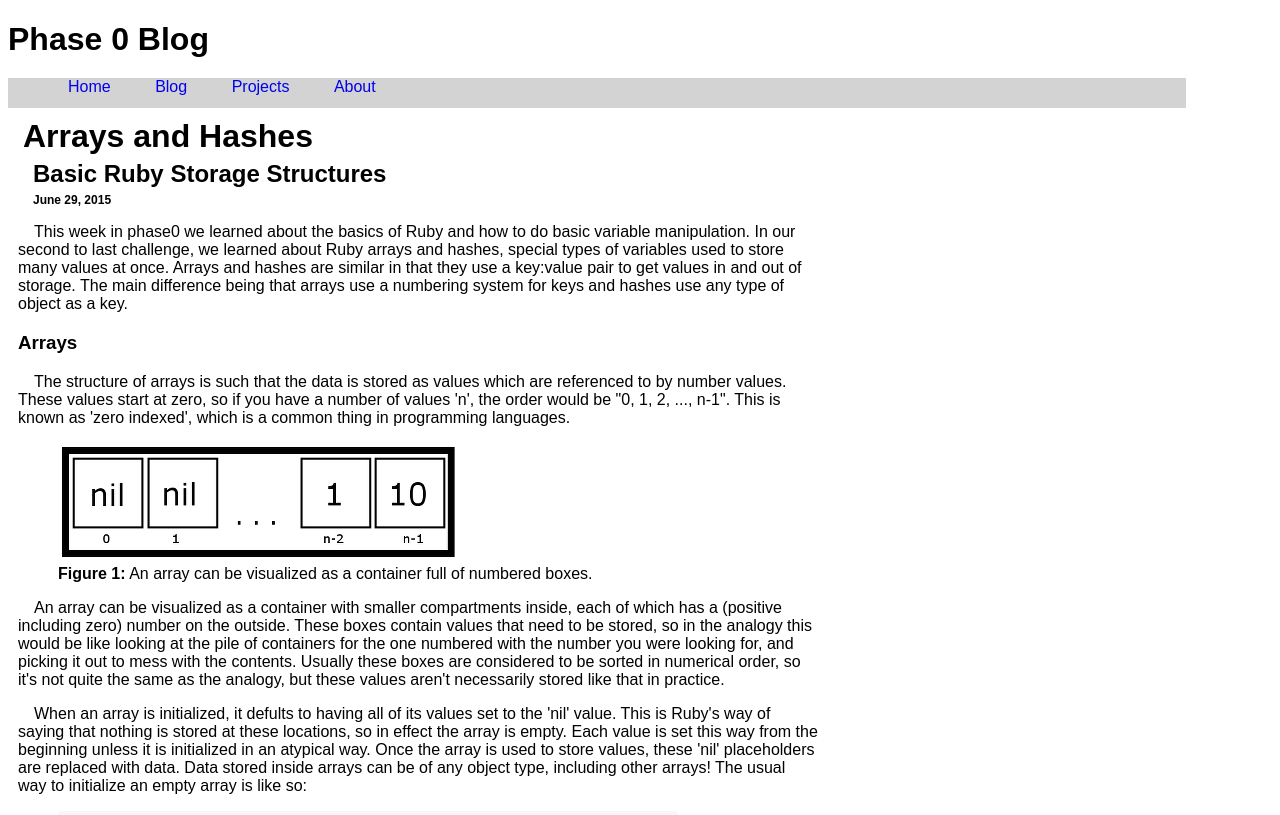
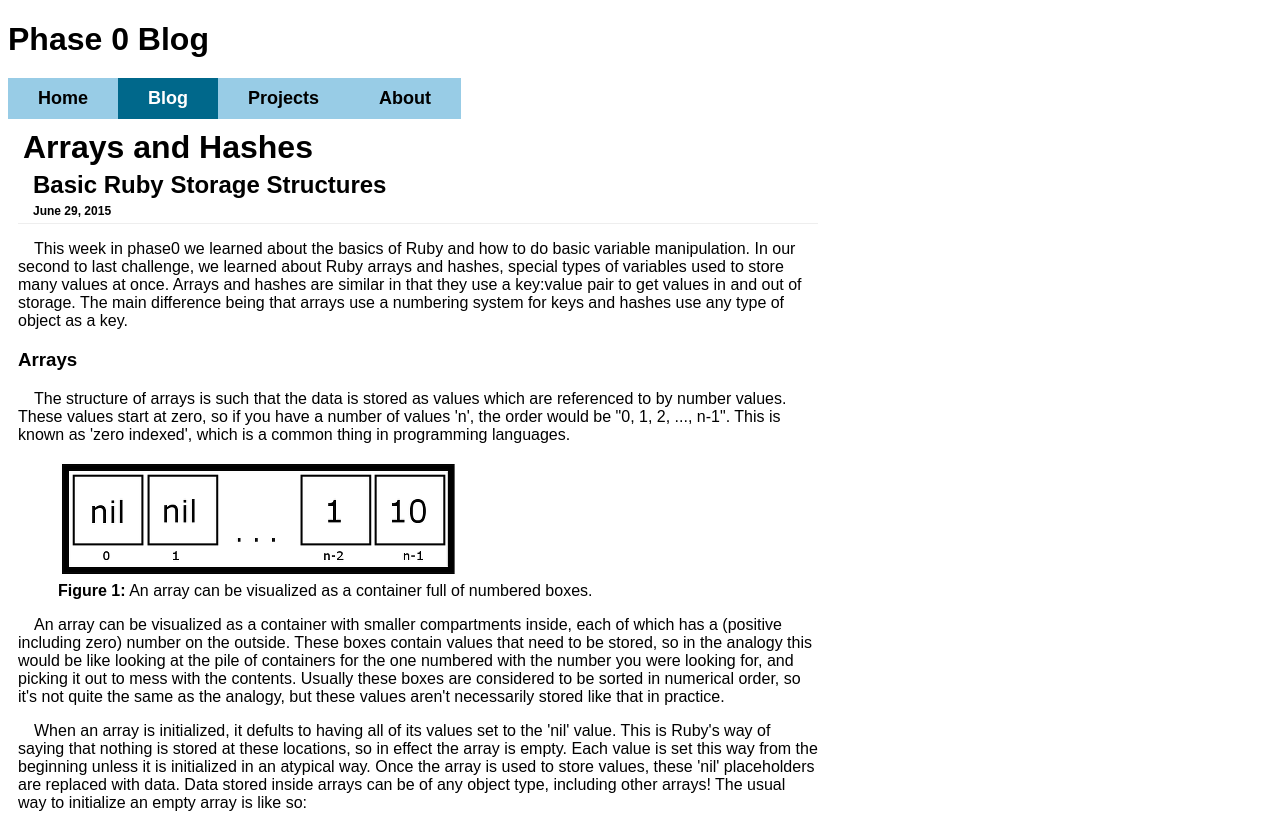
Before and after one commit to anthonycastelli01/anthonycastelli01.github.io, a plain HTML site: page blog/t3-arrays-hashes.html in a window 1280 px wide. Shown: the top 815 px of the page. Drawn offline with Linux system fonts and the light colour scheme.

Commit message:
Change style for blog and main page

```diff
--- a/blog/t3-arrays-hashes.html
+++ b/blog/t3-arrays-hashes.html
@@ -11,7 +11,7 @@
       <nav>
         <ul>
           <li><a href="https://anthonycastelli01.github.io/">Home</a></li>
-          <li><a href="https://anthonycastelli01.github.io/blog">Blog</a></li>
+          <li class="active"><a href="https://anthonycastelli01.github.io/blog">Blog</a></li>
           <li><a href="#">Projects</a></li>
           <li><a href="#">About</a></li>
         </ul>
@@ -60,7 +60,7 @@ end</pre>
 
         <p>Hashes are similar in practice to arrays, but are different in what can be used for the keys used to find the internal values. The terminology is also a little different than arrays, where an array was considered to be ordered and had an index value to find the data, hashes use 'keys' to find data, which is also known as a 'value'. Thus, storage in a hash is based on key:value pairs, where a key can be a number of different things. Thus, the biggest difference between a hash and an array is that while data in an array is accessed with numbers, hash values can be accessed with strings or other objects as well!</p>
 
-        <p>An empty has is also defined differently than an array. Where arrays used square brackets, hashes use {curly brackets} to define an empty value. Thus, to define an array in Ruby, one would type in:<p>
+        <p>An empty hash is also defined differently than an array. Where arrays used square brackets, hashes use {curly brackets} to define an empty value. Thus, to define an array in Ruby, one would type in:<p>
 
         <pre class="ruby">myHash = {}</pre>
 
--- a/styles/blog-stylesheet.css
+++ b/styles/blog-stylesheet.css
@@ -10,22 +10,48 @@ header h1 {
   width: 90%;
   margin-bottom: 20px;
 }
-header ul {
-  background-color: #D3D3D3;
-  margin: 0px;
+header nav {
+  font-size: 120%;
   width: 90%;
-  height: 30px;
 }
-header li {
-  display: inline;
-  width: 25%;
-  padding-left: 20px;
-  padding-right: 20px;
+header nav a {
+  font-size: 1em;
+  font-family: Arial;
+  font-weight: bold;
 }
-header a {
+header nav ul {
+  padding: 0;
+  margin: 0;
+  font-size: 0px;
+}
+header nav li {
+  display: inline-block;
+  margin: 0;
+  padding: 10px 30px 10px 30px;
+  font-size: 18px;
+}
+header nav li.active {
+  background: #00688b;
+}
+header nav li {
+  background: #98cce6;
+}
+header nav :link {
+  color: #000;
   text-decoration: none;
 }
-
+header nav :visited {
+  color: #000;
+  text-decoration: none;
+}
+header nav li.active :link {
+  color: #FFF;
+  text-decoration: none;
+}
+header nav li.active :visited {
+  color: #FFF;
+  text-decoration: none;
+}
 
 .main-map {
   position: absolute;
@@ -41,6 +67,9 @@ article {
   display: block;
   max-width: 800px;
   margin: 10px;
+}
+article #title {
+  border-bottom: 1px solid #EEE;
 }
 article h1 {
   font-size: 2em;
--- a/styles/default.css
+++ b/styles/default.css
@@ -18,19 +18,42 @@ header h1 {
   margin-bottom: 20px;
   margin-left: 35%;
 }
-header ul {
-  background-color: #D3D3D3;
-  width: 70%;
-  height: 30px;
-  margin-left: 35%;
+header nav a {
+  font-size: 1em;
+  font-family: Arial;
+  font-weight: bold;
 }
-header li {
-  display: inline;
-  width: 25%;
-  padding-left: 20px;
-  padding-right: 20px;
+header nav ul {
+  padding: 0;
+  margin: 0;
+  font-size: 0px;
 }
-header a {
+header nav li {
+  display: inline-block;
+  margin: 0;
+  padding: 10px 30px 10px 30px;
+  font-size: 18px;
+}
+header nav li.active {
+  background: #00688b;
+}
+header nav li {
+  background: #98cce6;
+}
+header nav :link {
+  color: #000;
+  text-decoration: none;
+}
+header nav :visited {
+  color: #000;
+  text-decoration: none;
+}
+header nav li.active :link {
+  color: #FFF;
+  text-decoration: none;
+}
+header nav li.active :visited {
+  color: #FFF;
   text-decoration: none;
 }
 
```
Also changed, not shown: blog/blog-template.html (+1 -1 lines), blog/c1-chefs-kitchen.html (+1 -1 lines), blog/c3-thinking-style.html (+1 -1 lines), blog/t1-git-blog.html (+1 -1 lines), blog/t2-css-design.html (+1 -1 lines), index.html (+1 -1 lines).
